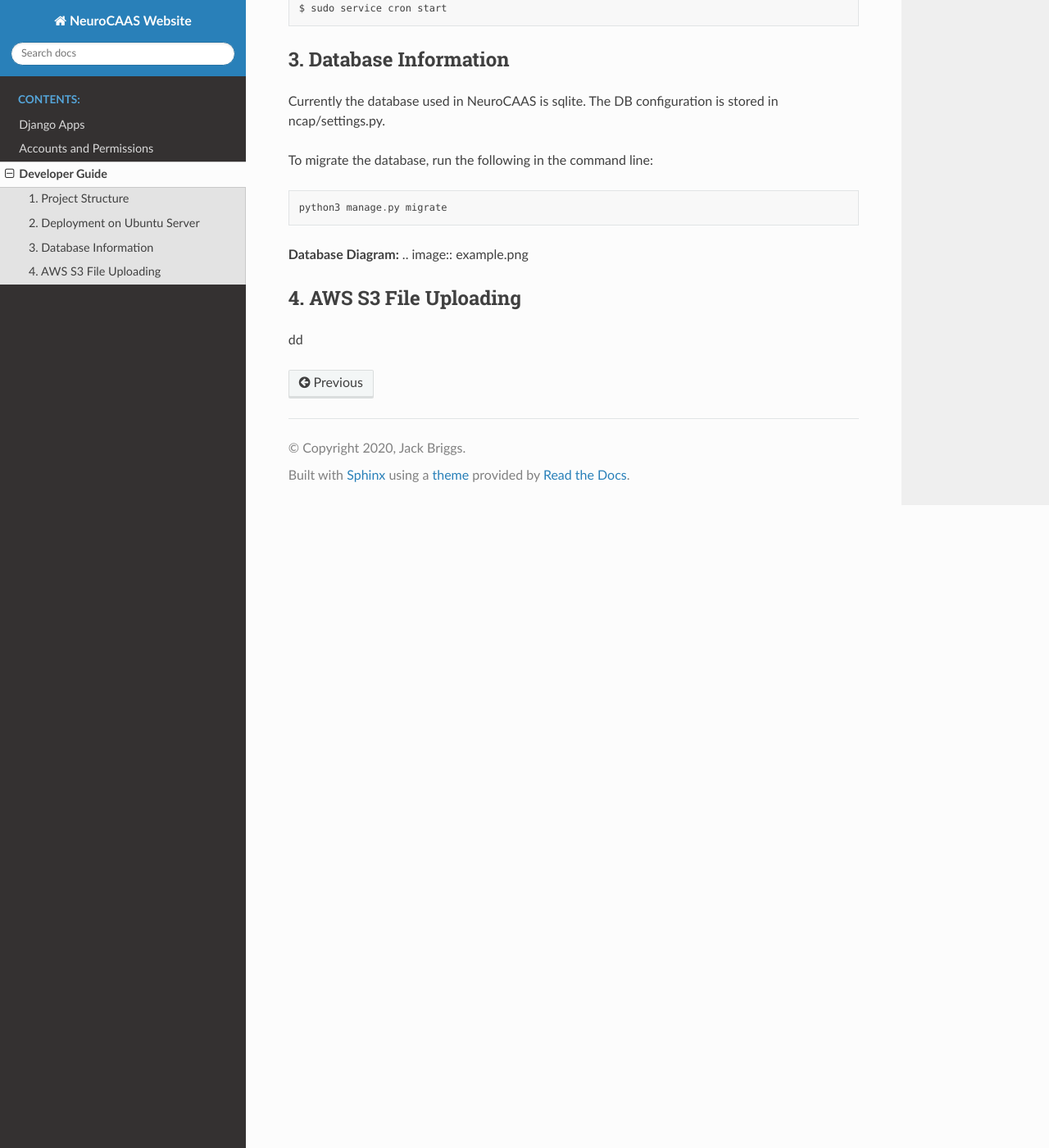
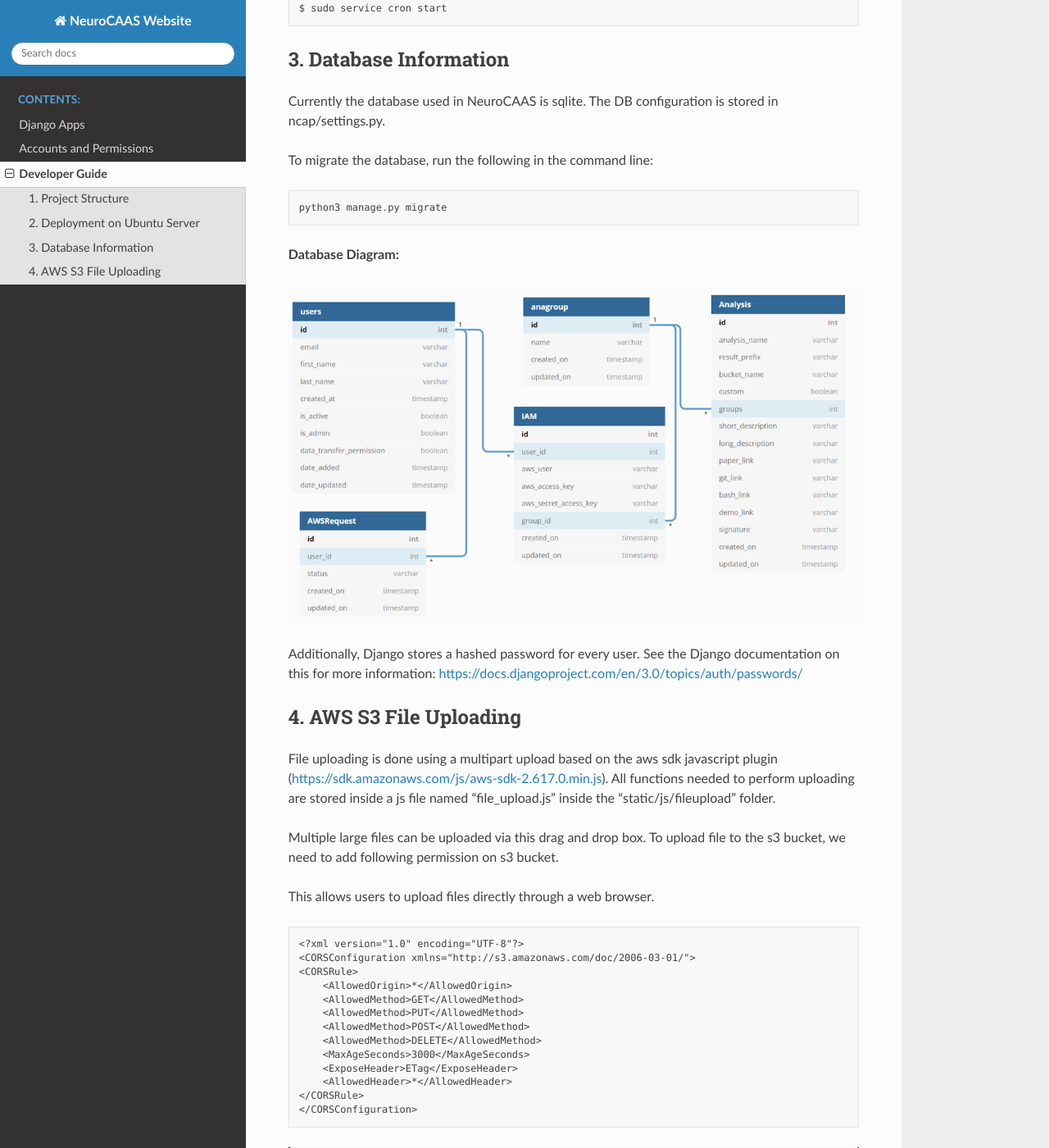
Before and after one commit to jjhbriggs/neurocaas_frontend, a Sphinx documentation site: the page built from docs/source/devguide.rst, in a window 1280 px wide and 1400 px high, scrolled down 2587 px. Shown: the whole window at 82% size. Built offline with Sphinx 7.4.7 and the Read the Docs theme 2.0.0, drawn with Linux system fonts in a browser that asks for light colours.

Commit message:
docs changes

```diff
--- a/docs/source/devguide.rst
+++ b/docs/source/devguide.rst
@@ -146,13 +146,36 @@ To migrate the database, run the following in the command line:
    python3 manage.py migrate
 
 **Database Diagram:**
-.. image:: example.png
 
+.. image:: dbdiagram.png
 
-
-
+Additionally, Django stores a hashed password for every user. See the Django documentation on this for more information: https://docs.djangoproject.com/en/3.0/topics/auth/passwords/
 
 4. AWS S3 File Uploading
 ------------------------
 
-dd
+File uploading is done using a multipart upload based on the aws sdk javascript plugin (https://sdk.amazonaws.com/js/aws-sdk-2.617.0.min.js).
+All functions needed to perform uploading are stored inside a js file named "file_upload.js" inside the "static/js/fileupload" folder.
+
+Multiple large files can be uploaded via this drag and drop box.
+To upload file to the s3 bucket, we need to add following permission on s3 bucket.
+
+This allows users to upload files directly through a web browser.
+
+.. code-block::
+
+	<?xml version="1.0" encoding="UTF-8"?>
+        <CORSConfiguration xmlns="http://s3.amazonaws.com/doc/2006-03-01/">
+        <CORSRule>
+            <AllowedOrigin>*</AllowedOrigin>
+            <AllowedMethod>GET</AllowedMethod>
+            <AllowedMethod>PUT</AllowedMethod>
+            <AllowedMethod>POST</AllowedMethod>
+            <AllowedMethod>DELETE</AllowedMethod>
+            <MaxAgeSeconds>3000</MaxAgeSeconds>
+            <ExposeHeader>ETag</ExposeHeader>
+            <AllowedHeader>*</AllowedHeader>
+        </CORSRule>
+        </CORSConfiguration>
+
+.. image:: s3pic.png
```
Also changed, not shown: 7 other files.
